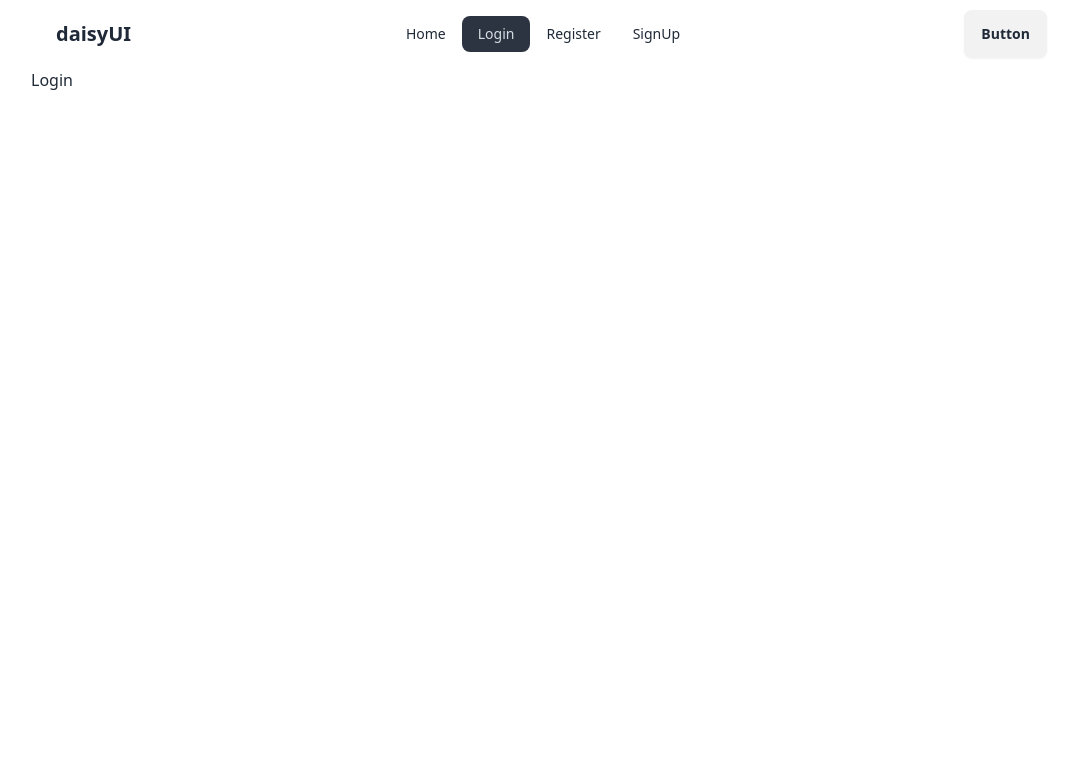
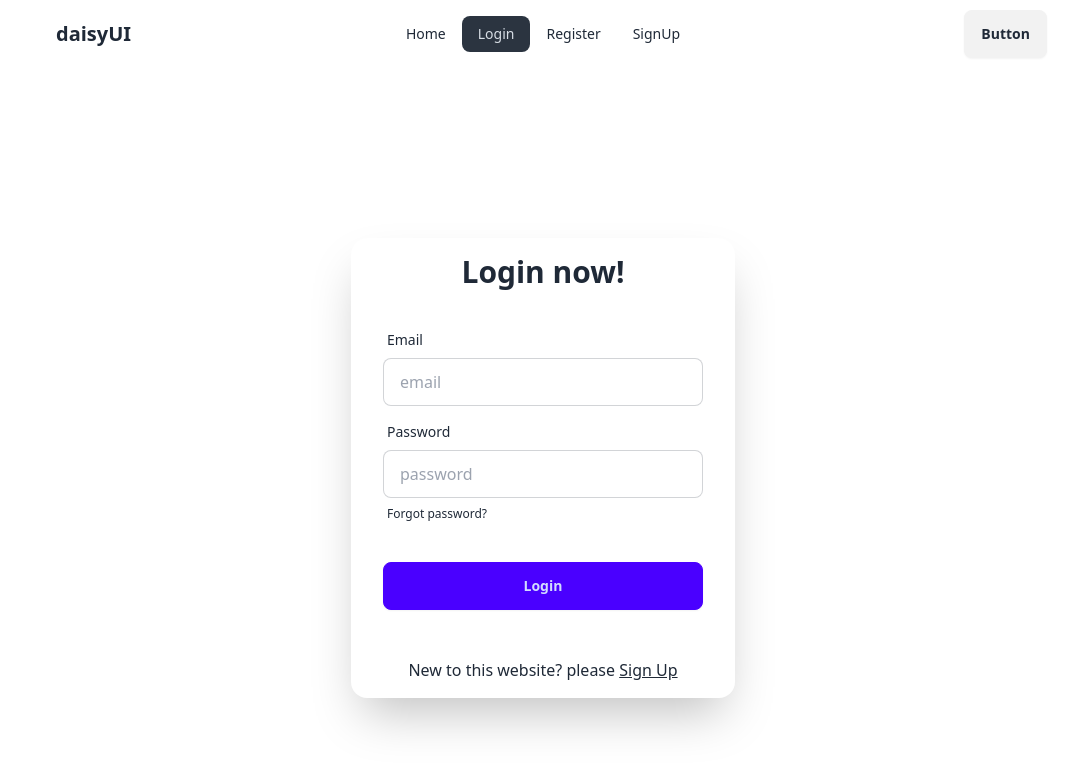
Before and after one commit to mitu058/Email-Password-auth, a React (Vite) app: page /login in a window 1280 px wide. Shown: the top 770 px of the page, without its empty margins (97-1175 px from the left). Built offline with nearby package versions, Linux system fonts and the light colour scheme.

Commit message:
login user with email and password

```diff
--- a/src/Components/Login.jsx
+++ b/src/Components/Login.jsx
@@ -1,11 +1,86 @@
-import React from 'react';
+import { signInWithEmailAndPassword } from "firebase/auth";
+import React, { useState } from "react";
+import auth from "../firebase.init";
+import { Link } from "react-router-dom";
 
 const Login = () => {
-    return (
-        <div>
-           <h2 className="3xl">Login</h2>
-        </div>
-    );
+  const [success, setSuccess] = useState(false);
+  const [loginError, setLoginError] = useState("");
+
+  const handelLogin = (e) => {
+    e.preventDefault();
+    const email = e.target.email.value;
+    const password = e.target.password.value;
+    console.log(email, password);
+
+    // reset error message
+    setSuccess(false);
+    setLoginError("");
+
+    // login user
+    signInWithEmailAndPassword(auth, email, password)
+      .then((result) => {
+        console.log(result.user);
+        setSuccess(true);
+      })
+      .catch((error) => {
+        console.log("ERROR", error.message);
+        setLoginError(error.message);
+        setSuccess(false);
+      });
+  };
+  return (
+    <div className="hero  min-h-screen">
+      <div className="card bg-base-100 w-full max-w-sm shrink-0 shadow-2xl">
+        <h1 className="text-3xl text-center pt-4 font-bold">Login now!</h1>
+        <form onSubmit={handelLogin} className="card-body">
+          <div className="form-control">
+            <label className="label">
+              <span className="label-text">Email</span>
+            </label>
+            <input
+              type="email"
+              name="email"
+              placeholder="email"
+              className="input input-bordered"
+              required
+            />
+          </div>
+          <div className="form-control">
+            <label className="label">
+              <span className="label-text">Password</span>
+            </label>
+            <input
+              type="password"
+              name="password"
+              placeholder="password"
+              className="input input-bordered"
+              required
+            />
+            <label className="label">
+              <a href="#" className="label-text-alt link link-hover">
+                Forgot password?
+              </a>
+            </label>
+          </div>
+          <div className="form-control mt-6">
+            <button className="btn btn-primary">Login</button>
+          </div>
+        </form>
+        {success && (
+          <p className="text-green-600 text-center pb-3 text-lg">
+            Successfully Log in
+          </p>
+        )}
+        {loginError && (
+          <p className="text-center pb-3 text-red-500">{loginError}</p>
+        )}
+        <p className="text-center p-4">
+          New to this website? please <Link to="/signup"><u>Sign Up</u></Link>
+        </p>
+      </div>
+    </div>
+  );
 };
 
 export default Login;
--- a/src/Components/SignUp.jsx
+++ b/src/Components/SignUp.jsx
@@ -2,6 +2,7 @@
 import React, { useState } from "react";
 import auth from "../firebase.init";
 import { FaEye, FaEyeSlash } from "react-icons/fa";
+import { Link } from "react-router-dom";
 
 const SignUp = () => {
   const [errorMessage, setErrorMessage] = useState("");
@@ -12,14 +13,14 @@
     const email = e.target.email.value;
     const password = e.target.password.value;
     const terms = e.target.terms.checked;
-    console.log(email, password,terms);
+    console.log(email, password, terms);
     // rest error message
     setErrorMessage("");
     setSuccess(false);
-      if(!terms){
-        setErrorMessage('please accept our terms and conditions')
-        return
-      }
+    if (!terms) {
+      setErrorMessage("please accept our terms and conditions");
+      return;
+    }
 
     if (password.length < 6) {
       setErrorMessage("password must be at least 6 charecter or longer");
@@ -91,8 +92,14 @@
             {/* terms and consition */}
             <div className="form-control">
               <label className="label cursor-pointer justify-start">
-              <input type="checkbox" name="terms" className="checkbox  checkbox-sm" />
-                <span className="label-text ml-4">Accept our terms and conditions</span>
+                <input
+                  type="checkbox"
+                  name="terms"
+                  className="checkbox  checkbox-sm"
+                />
+                <span className="label-text ml-4">
+                  Accept our terms and conditions
+                </span>
               </label>
             </div>
             <div className="form-control mt-6">
@@ -107,6 +114,13 @@
               Successfully Sign Up
             </p>
           )}
+
+          <p className="text-center p-4 ">
+            Already have an account? please
+            <Link className="ml-2" to="/login">
+              <u>Login</u>
+            </Link>
+          </p>
         </div>
       </div>
     </div>
```
